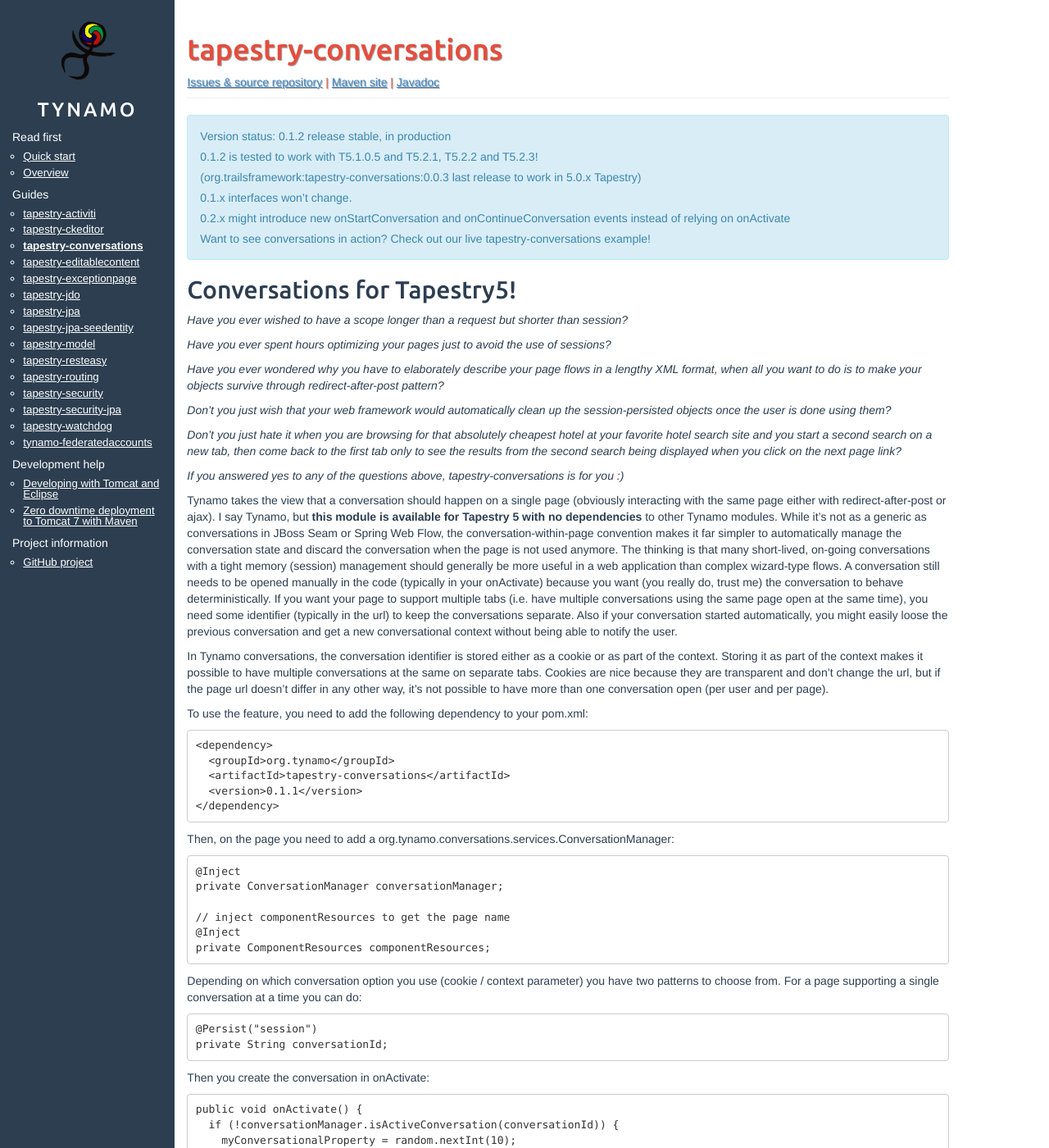
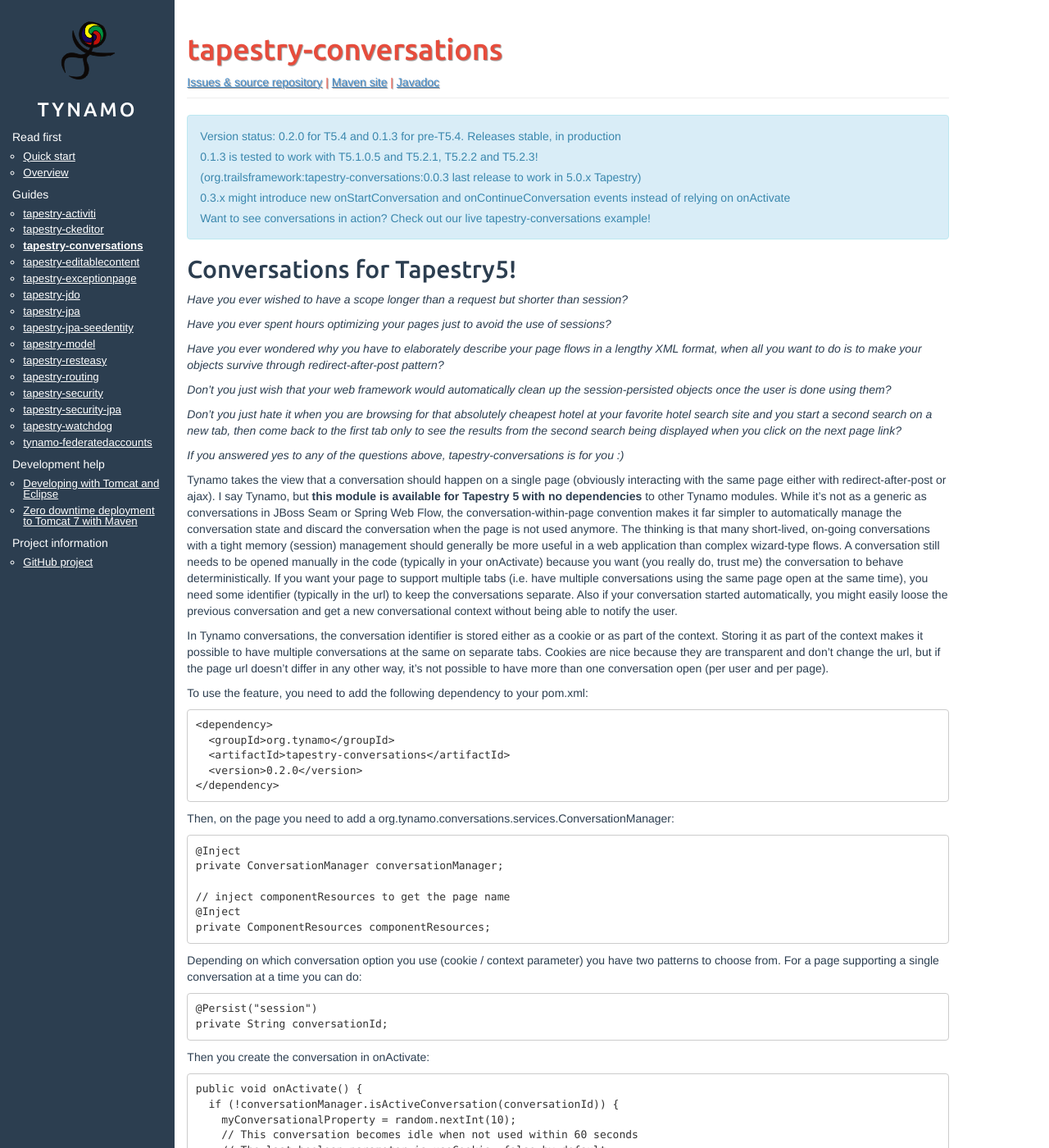
Before and after one commit to vjlamp/tynamo.github.io, a Jekyll site: the page built from tapestry-conversations+guide.md, in a window 1280 px wide and 1400 px high. Shown: the whole window at 82% size. Built offline with Jekyll 4.4.1, drawn with Linux system fonts in a browser that asks for light colours.

Commit message:
Note new conversations release

```diff
--- a/tapestry-conversations+guide.md
+++ b/tapestry-conversations+guide.md
@@ -4,15 +4,13 @@
 repository_name: tapestry-conversations
 ---
 <div markdown="1" class="alert alert-info">
-Version status: 0.1.2 release stable, in production
+Version status: 0.2.0 for T5.4 and 0.1.3 for pre-T5.4. Releases stable, in production
 
-0.1.2 is tested to work with T5.1.0.5 and T5.2.1, T5.2.2 and T5.2.3!
+0.1.3 is tested to work with T5.1.0.5 and T5.2.1, T5.2.2 and T5.2.3!
 
 (org.trailsframework:tapestry-conversations:0.0.3 last release to work in 5.0.x Tapestry)
 
-0.1.x interfaces won't change.
-
-0.2.x might introduce new onStartConversation and onContinueConversation events instead of relying on onActivate
+0.3.x might introduce new onStartConversation and onContinueConversation events instead of relying on onActivate
 
 Want to see conversations in action? Check out our live tapestry-conversations example!
 </div>
@@ -40,7 +38,7 @@
 	<dependency>
 	  <groupId>org.tynamo</groupId>
 	  <artifactId>tapestry-conversations</artifactId>
-	  <version>0.1.1</version>
+	  <version>0.2.0</version>
 	</dependency>
 
 Then, on the page you need to add a org.tynamo.conversations.services.ConversationManager:
```
